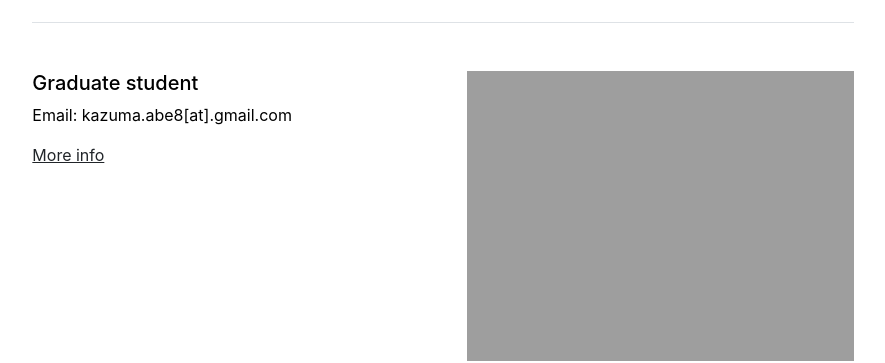
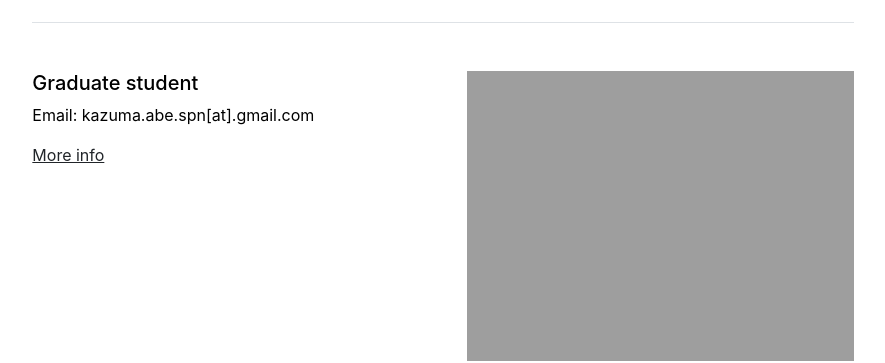
Before and after one commit to qriovider/archive, a Jekyll site: the page built from about.md, in a window 1280 px wide. Shown: the part 201-564 px from the top of the page, without its empty margins (197-1082 px from the left). Built offline with Jekyll 4.4.1, drawn with Linux system fonts in a browser that asks for light colours.

Commit message:
Update settings.yml

```diff
--- a/_data/settings.yml
+++ b/_data/settings.yml
@@ -6,7 +6,7 @@ menu:
 - {name: 'Contact', url: '/contact'}
 
 about:
-- {name: 'Graduate student', title: 'Graduate student', department: 'Policy & Planning Sciences', institution: 'University of Tsukuba', institution_address: '1-1-1, Tennoudai, Japan', email: 'kazuma.abe8[at].gmail.com', image: 'assets/img/picture3.jpg', url: 'primary-investigator'}
+- {name: 'Graduate student', title: 'Graduate student', department: 'Policy & Planning Sciences', institution: 'University of Tsukuba', institution_address: '1-1-1, Tennoudai, Japan', email: 'kazuma.abe.spn[at].gmail.com', image: 'assets/img/picture3.jpg', url: 'graduate-student'}
 
 hobbies:
 - {name: 'Soccer', url: 'soccer'}
```
